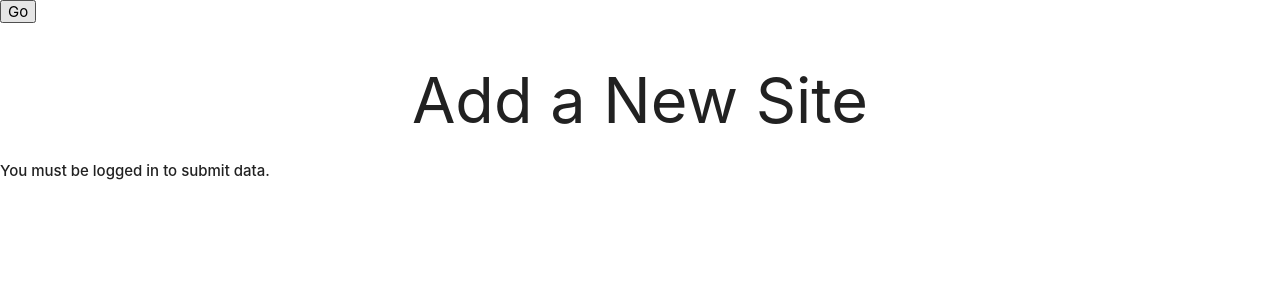
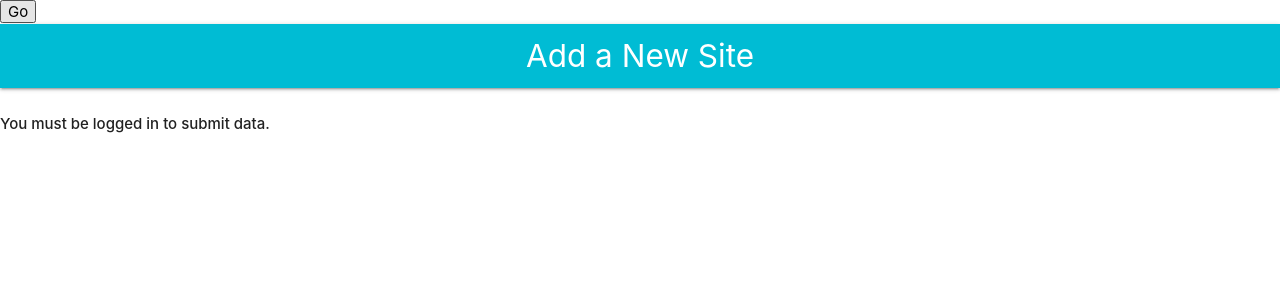
Before and after one commit to osuosl/streamwebs, a Django app: template streamwebs_frontend/streamwebs/templates/streamwebs/create_site.html in a window 1280 px wide. Shown: the top 300 px of the page. Run offline with Django 3.2, Linux system fonts and the light colour scheme; the template is opened without the code that fills it, so the values that code supplies are empty; some libraries are stand-ins or nearby versions.

Commit message:
Move title to navbar

```diff
--- a/streamwebs_frontend/streamwebs/static/streamwebs/style.css
+++ b/streamwebs_frontend/streamwebs/static/streamwebs/style.css
@@ -27,9 +27,11 @@
 
 .search-nav {
     /* Make the search bar behave as if it were not in a navbar */
+
     padding: 0 0 0 0 !important;
     margin-left: 0.75rem !important;
     margin-right: -0.75rem !important;
+    margin-bottom: 0 !important;
 }
 
 #search {
@@ -41,6 +43,10 @@
     position: absolute;
     z-index: 10;
     width: 100%;
+}
+
+nav {
+    margin-bottom: 25px;
 }
 
 .datasheet-title {
--- a/streamwebs_frontend/streamwebs/templates/streamwebs/base.html
+++ b/streamwebs_frontend/streamwebs/templates/streamwebs/base.html
@@ -22,7 +22,11 @@
         </select>
         <input type="submit" value="{% trans 'Go' %}" />
     </form>
-    <h1 class="center-align">{% block body_title %}Streamwebs{% endblock %}</h1>
+    <nav class="cyan">
+        <div class="nav-wrapper">
+            <a href="#!" class="brand-logo center">{% block body_title %}Streamwebs{% endblock %}</a>
+        </div>
+    </nav>
     <div class="content">
         {% block content %}{% endblock %}
     </div>
```
Lines whose indentation alone changed are shown as unchanged.
